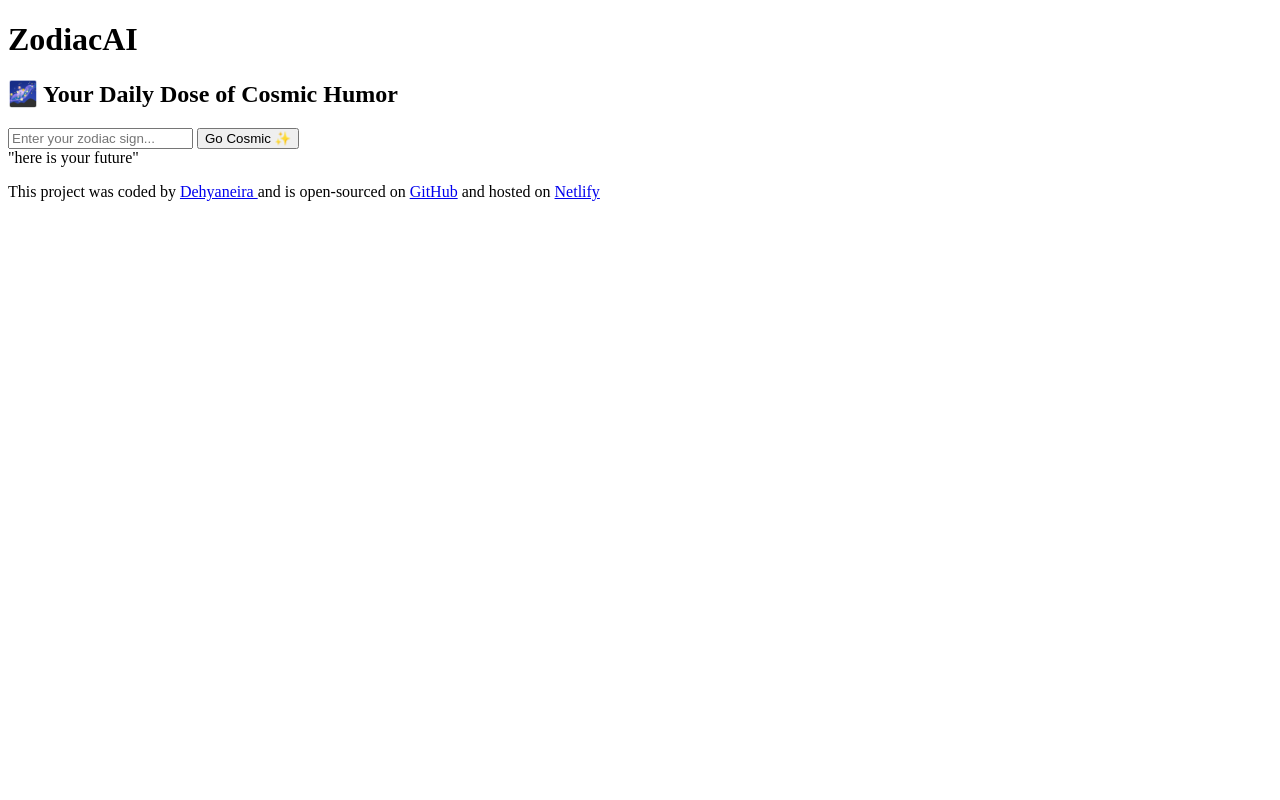
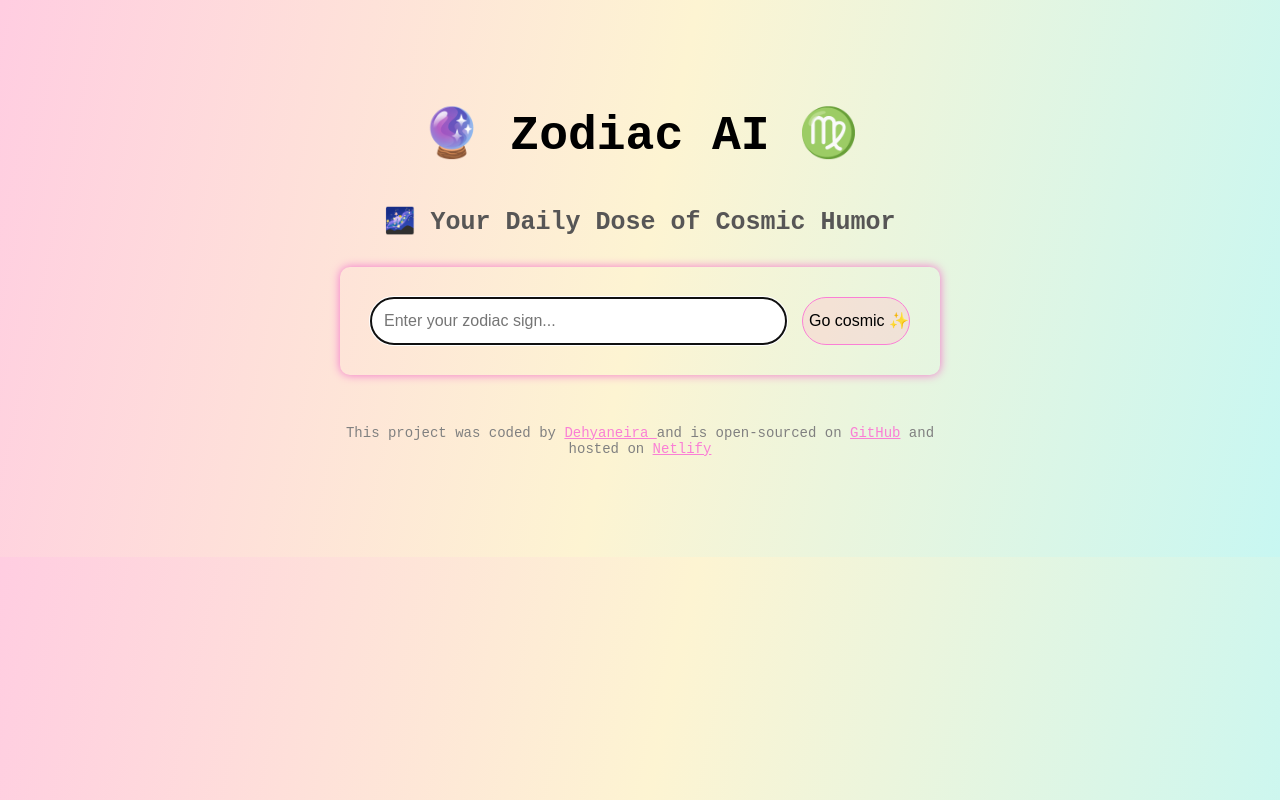
Before and after one commit to Dehyaneira/ZodiacAI, a plain HTML site: page index.html in a window 1280 px wide. Drawn offline with nearby package versions, Linux system fonts and the light colour scheme.

Commit message:
Css and JS to the project

```diff
--- a/index.html
+++ b/index.html
@@ -4,22 +4,37 @@
     <meta charset="UTF-8" />
     <meta name="viewport" content="width=device-width, initial-scale=1.0" />
     <link rel="stylesheet" href="src/style.css" />
+    <script src="https://unpkg.com/typewriter-effect@latest/dist/core.js"></script>
     <script src="https://unpkg.com/axios@1.6.7/dist/axios.min.js"></script>
     <title>ZodiacAI</title>
   </head>
   <body>
-    <h1>ZodiacAI</h1>
-    <h2>🌌 Your Daily Dose of Cosmic Humor</h2>
-    <div>
-       <input type="text" class="zodiacInput" id="zodiacInput" placeholder="Enter your zodiac sign..." />
-       <input type="submit" class="submit-button" id="submit-button" value="Go Cosmic ✨" />
-    </div>
+    <div class="container">
+      <header>
+        <h1>🔮 Zodiac AI ♍ </h1>
+        <h2>🌌 Your Daily Dose of Cosmic Humor</h2>
+      </header>
+      <main>
+        <form id="instructions">
+          <input
+            type="text"
+            placeholder="Enter your zodiac sign..."
+            autofocus
+            required
+            autocomplete="off"
+            class="instructions"
+            id="user-instructions"
+          />
+          <input
+            type="submit"
+            class="submit-button"
+            value="Go cosmic ✨"
 
-    <div class="container">
-        "here is your future"
-    </div>
-
-   <footer>
+          />
+        </form>
+        <div class="prediction hidden" id="prediction"></div>
+      </main>
+      <footer>
         <p>
           This project was coded by
           <a href="https://github.com/Dehyaneira" target="_blank"
@@ -35,6 +50,7 @@
           >
         </p>
       </footer>
+    </div>
     <script src="src/index.js"></script>
   </body>
 </html>
--- a/src/index.js
+++ b/src/index.js
@@ -0,0 +1,25 @@
+function displayPrediction(response) {
+  new Typewriter("#prediction", {
+    strings: response.data.answer,
+    autoStart: true,
+    delay: 1,
+    cursor: "",
+  });
+}
+
+function generatePrediction(event) {
+  event.preventDefault();
+  let instructionsInput = document.querySelector("#user-instructions");
+  let apiKey = "0e93e42412aact309f35c9990ed8oba3";
+  let prompt = `User instructions: Your mission is to generate an horoscope prediction about ${instructionsInput.value}`;
+  let context =
+    "You are a professional astrologer with a great sense of humor. Do not put html or ` at the beggining. Just display the prediction not a context in 6 lines. Make sure to follow the user instructions.";
+  let apiUrl = `https://api.shecodes.io/ai/v1/generate?prompt=${prompt}&context=${context}&key=${apiKey}`;
+
+  let predictionElement = document.querySelector("#prediction");
+  predictionElement.classList.remove("hidden");
+  predictionElement.innerHTML = `<div class="generating"> Generating your prediction ⏳ </div>`;
+  axios.get(apiUrl).then(displayPrediction);
+}
+let predictionFormElement = document.querySelector("#instructions");
+predictionFormElement.addEventListener("submit", generatePrediction);
--- a/src/style.css
+++ b/src/style.css
@@ -0,0 +1,97 @@
+body {
+  background: linear-gradient(
+    101.9deg,
+    rgb(255, 205, 225) 0%,
+    rgb(253, 244, 210),
+    rgb(200, 247, 242)
+  );
+
+  font-family: "Courier New", Courier, monospace;
+}
+a {
+  color: rgb(250, 127, 213);
+}
+.container {
+  margin: 100px auto;
+  max-width: 600px;
+}
+header {
+  font-size: 24px;
+  margin-bottom: 25px;
+  text-align: center;
+}
+h1 {
+  font-weight: 800;
+  font-size: 48px;
+  line-height: 1.5;
+  text-align: center;
+}
+h2 {
+  font-weight: 800;
+  font-size: 25px;
+  line-height: 1.5;
+  text-align: center;
+  color: rgb(87, 86, 86);
+}
+
+form {
+  padding: 30px;
+  background-color: linear-gradient(
+    101.9deg,
+    rgb(200, 247, 242),
+    rgb(253, 244, 210),
+    rgb(255, 205, 225)
+  );
+  border-radius: 10px;
+  display: flex;
+  box-shadow: 0px 0px 10px rgb(243, 115, 203);
+  margin-bottom: 30px;
+}
+
+.instructions {
+  padding: 13px;
+  border: 1px solid rgb(250, 127, 213);
+  border-radius: 50px;
+  font-size: 16px;
+  width: 80%;
+  line-height: 20px;
+  color: gray;
+}
+.submit-button {
+  width: 20%;
+  background-color: rgba(255, 192, 203, 0.349);
+  border: 1px solid rgb(250, 127, 213);
+  border-radius: 50px;
+  font-size: 16px;
+  cursor: pointer;
+  margin-left: 15px;
+}
+.prediction{
+    font-size: 16px;
+    padding: 20px;
+   background-color: #fff;
+   border-radius: 10px;
+   line-height: 2;
+   border-left: 3px solid rgb(250, 127, 213);
+   box-shadow: 0px 0px 10px rgb(247, 196, 231);
+
+}
+.hidden {
+    display: none;
+}
+
+.generating {
+  animation: blinker 1s linear infinite;
+}
+
+@keyframes blinker {
+  50% {
+    opacity: 0;
+  }
+}
+footer{
+    text-align: center;
+    margin-top: 50px;
+    font-size: 14px;
+    color: gray;
+}
```
